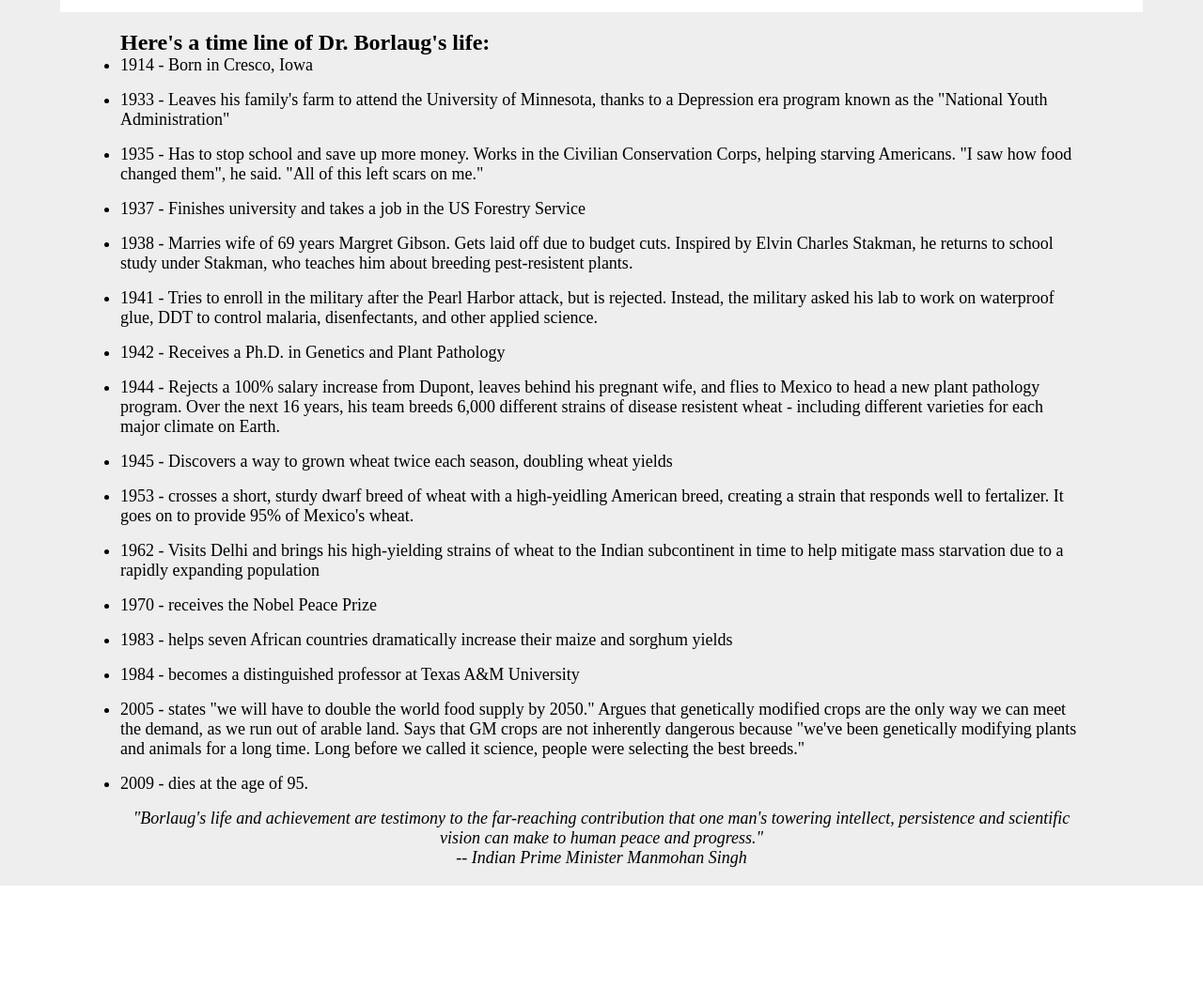
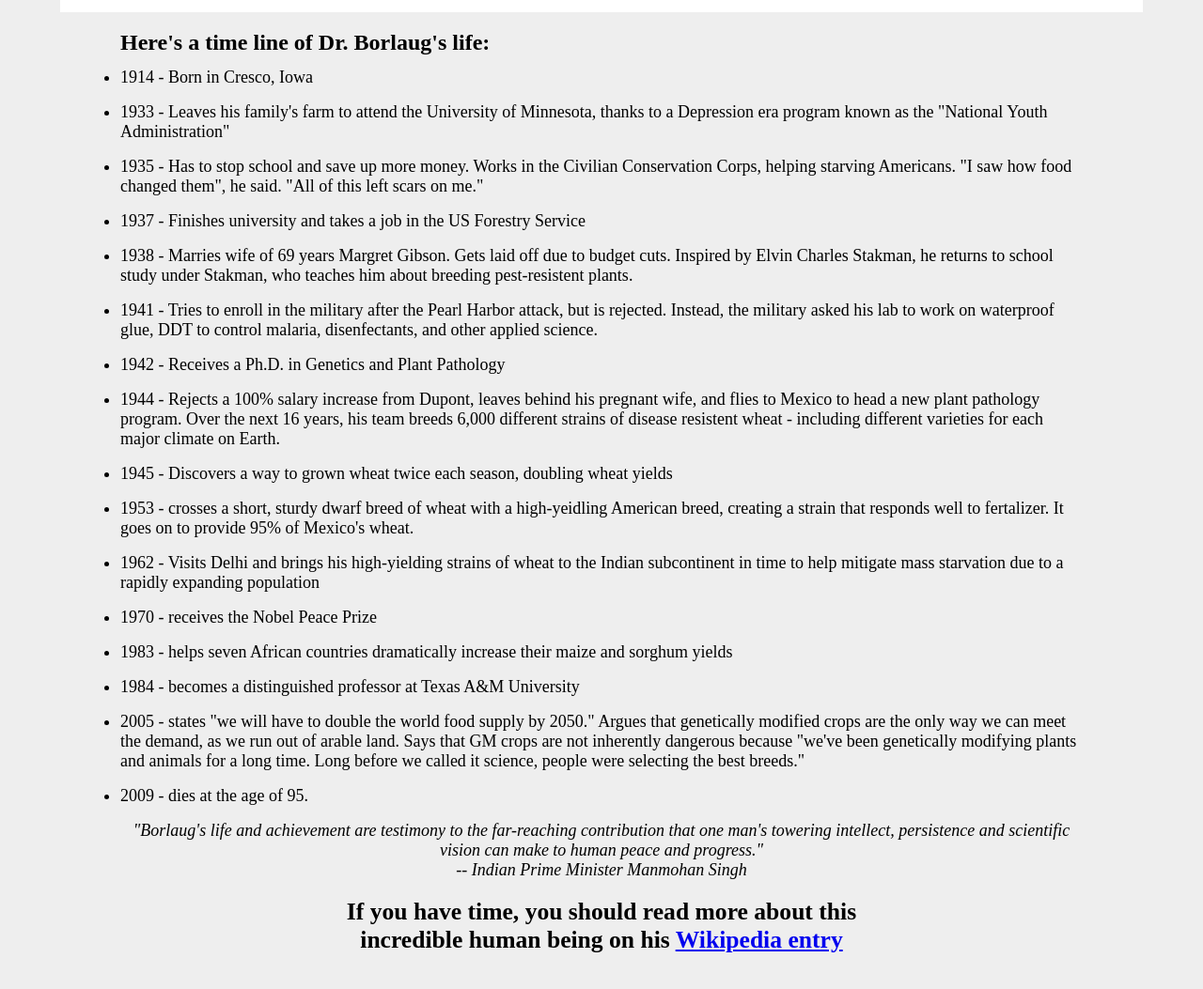
Before and after one commit to SparksFullStack/fcc-tribute-page, a plain HTML site: page index.html in a window 1280 px wide. Shown: the part 421-1474 px from the top of the page at 94% size. Before the commit the page ends 1364 px from the top, so only its background shows below. Drawn offline with Linux system fonts and the light colour scheme.

Commit message:
finished the project

```diff
--- a/index.html
+++ b/index.html
@@ -54,6 +54,10 @@
                     </blockquote>
                     <blockquote>-- Indian Prime Minister Manmohan Singh</blockquote>
                 </div>
+
+                <div class="tribute-close">
+                    <p>If you have time, you should read more about this incredible human being on his <a id="tribute-link" target="_blank" href="https://en.wikipedia.org/wiki/Norman_Borlaug">Wikipedia entry</a></p>
+                </div>
             </div>
         </section>
     </main>
--- a/style.css
+++ b/style.css
@@ -39,6 +39,10 @@ header {
     padding: 1.2rem 0;
 }
 
+.tribute-info--textbox > h2 {
+    padding-bottom: .8rem;
+}
+
 ul > li {
     padding-bottom: 1rem;
     font-size: 18px;
@@ -49,3 +53,18 @@ blockquote {
     text-align: center;
     font-size: 18px;
 }
+
+.tribute-close {
+    padding: 1.2rem 0;
+    text-align: center;
+    font-size: 1.6em;
+    font-weight: bold;
+    width: 60%;
+    margin: 0 auto;
+}
+
+@media (max-width: 800px) {
+    .tribute-close {
+        width: 90%;
+    }
+}
```
